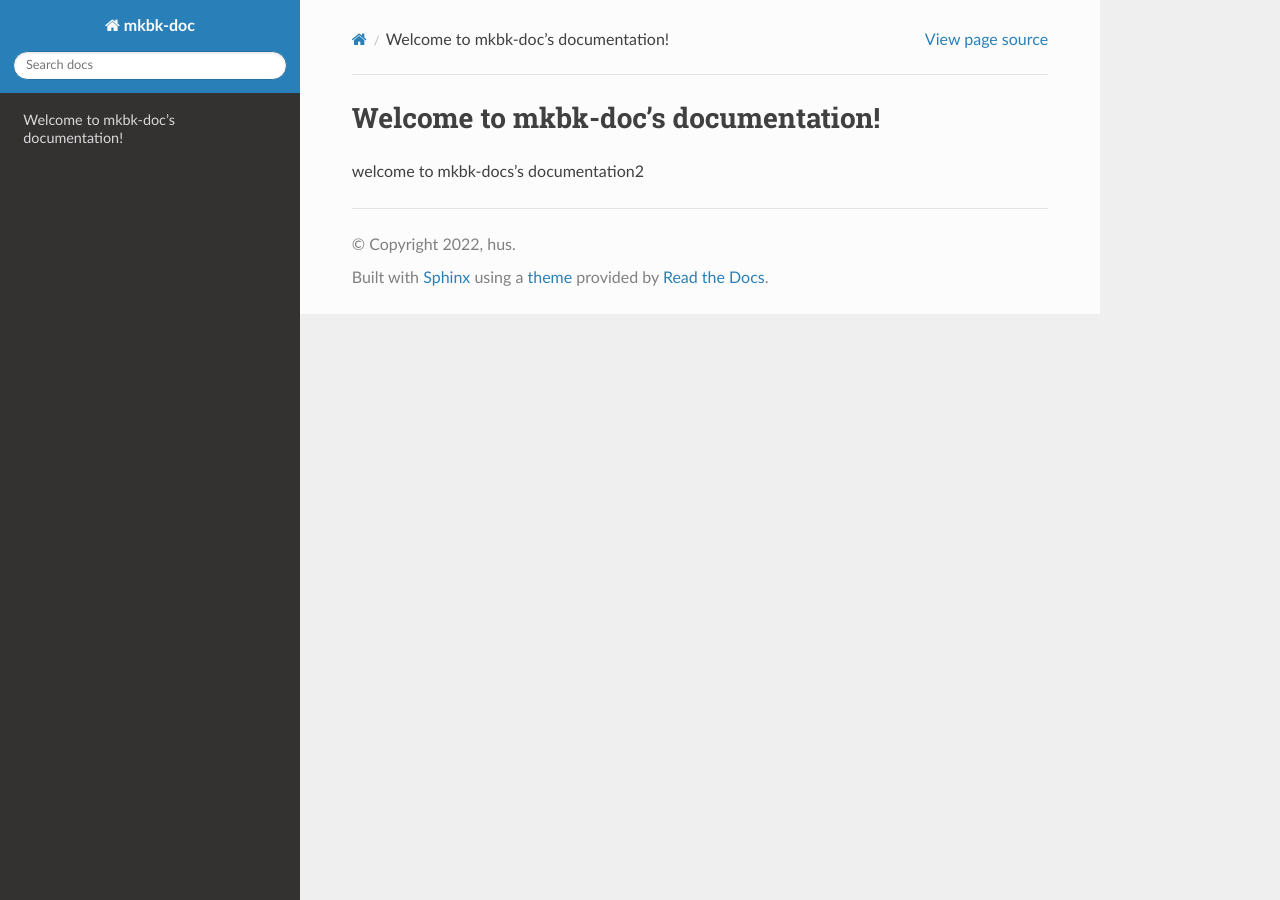
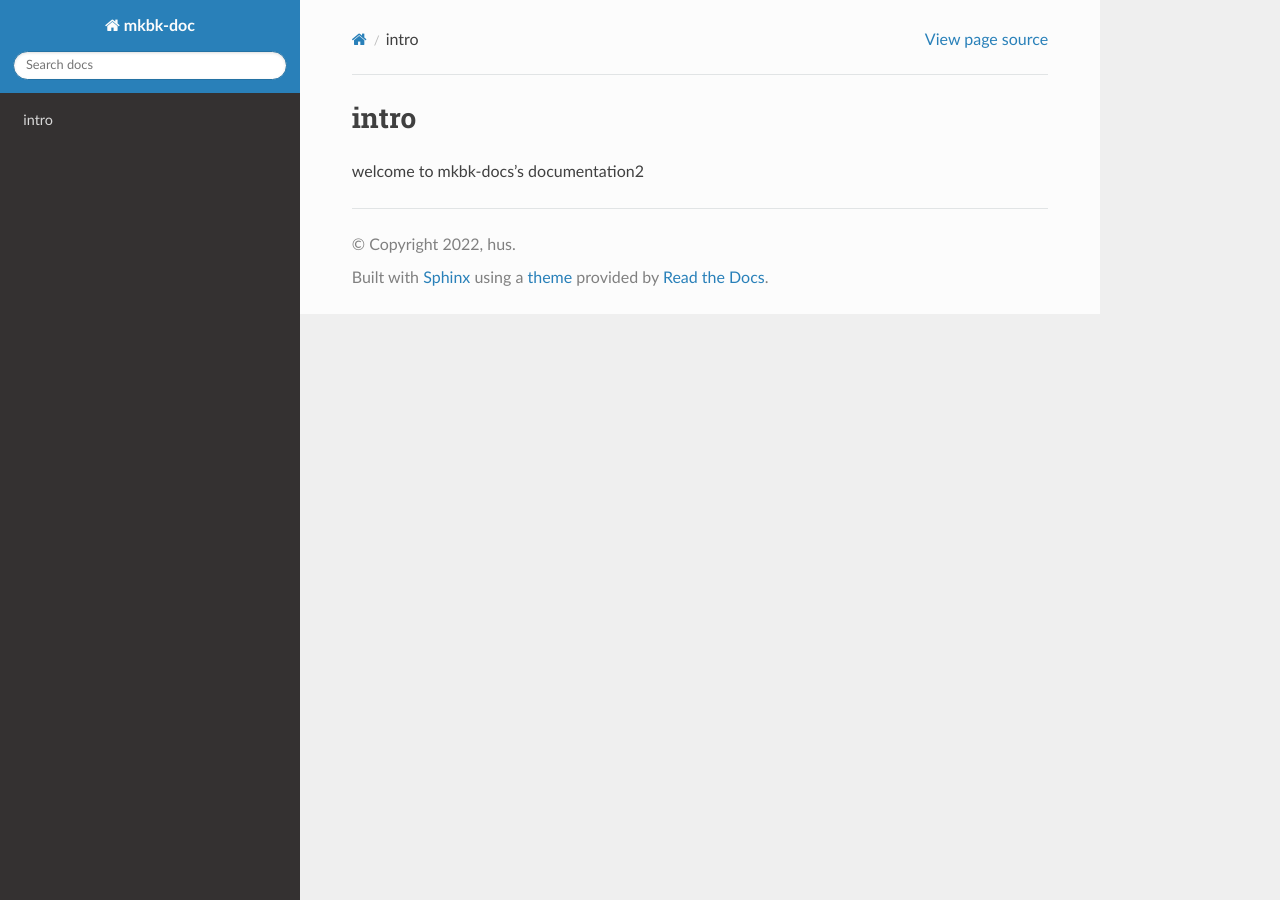
Before and after one commit to makamaka0520/maka-doc, a Sphinx documentation site: the page built from source/index.rst, in a window 1280 px wide. Built offline with Sphinx 7.4.7 and the Read the Docs theme 2.0.0, drawn with Linux system fonts in a browser that asks for light colours.

```diff
--- a/source/index.rst
+++ b/source/index.rst
@@ -1,8 +1,10 @@
 
-Welcome to mkbk-doc's documentation!
+intro
 ====================================
 
 .. toctree::
    :maxdepth: 4
    :caption: Contents:
+	algo
+	data
 welcome to mkbk-docs's documentation2
--- a/source/test2/test.rst
+++ /dev/null
@@ -1 +0,0 @@
-test2
```
Also changed, not shown: 1 other file.
